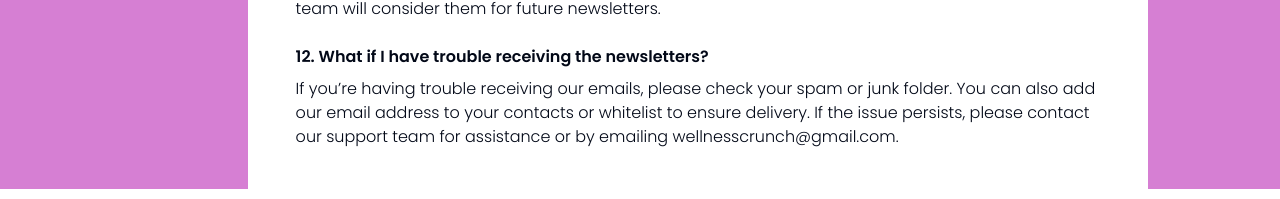
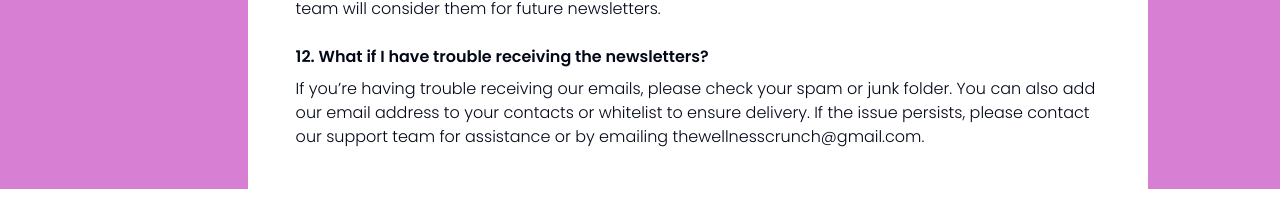
Before and after one commit to jdsghuman/wellness-crunch, a Next.js app: page /faq in a window 1280 px wide. Shown: the part 1311-1510 px from the top of the page. Built offline with nearby package versions, Linux system fonts and the light colour scheme.

Commit message:
update email

```diff
--- a/src/app/(routes)/(faq)/faq/page.tsx
+++ b/src/app/(routes)/(faq)/faq/page.tsx
@@ -141,7 +141,7 @@ const FAQ = () => {
             spam or junk folder. You can also add our email address to your
             contacts or whitelist to ensure delivery. If the issue persists,
             please contact our support team for assistance or by emailing
-            wellnesscrunch@gmail.com.
+            thewellnesscrunch@gmail.com.
           </p>
         </div>
         <div className="flex-grow bg-[#D67FD3] max-w-[140px]"></div>
```
